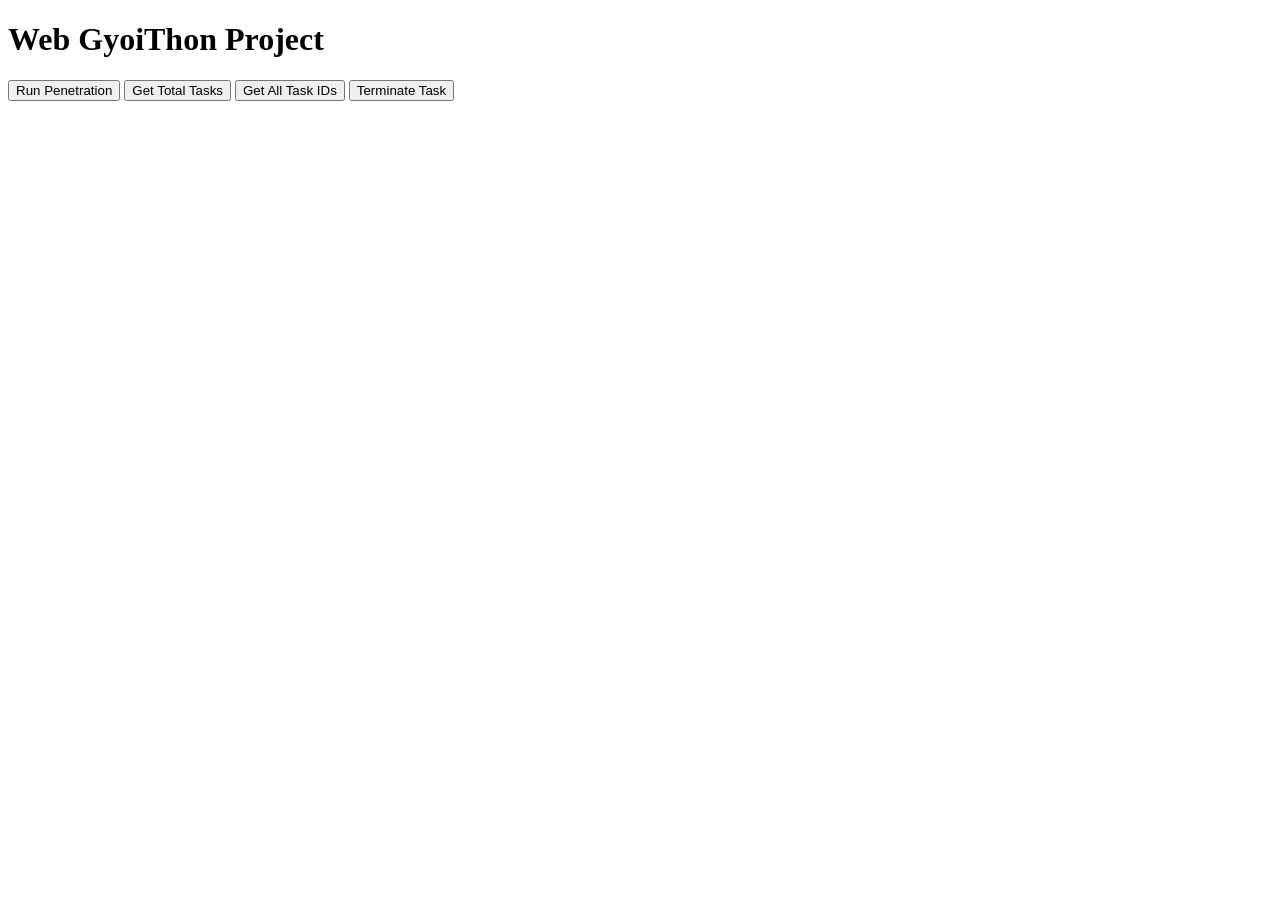
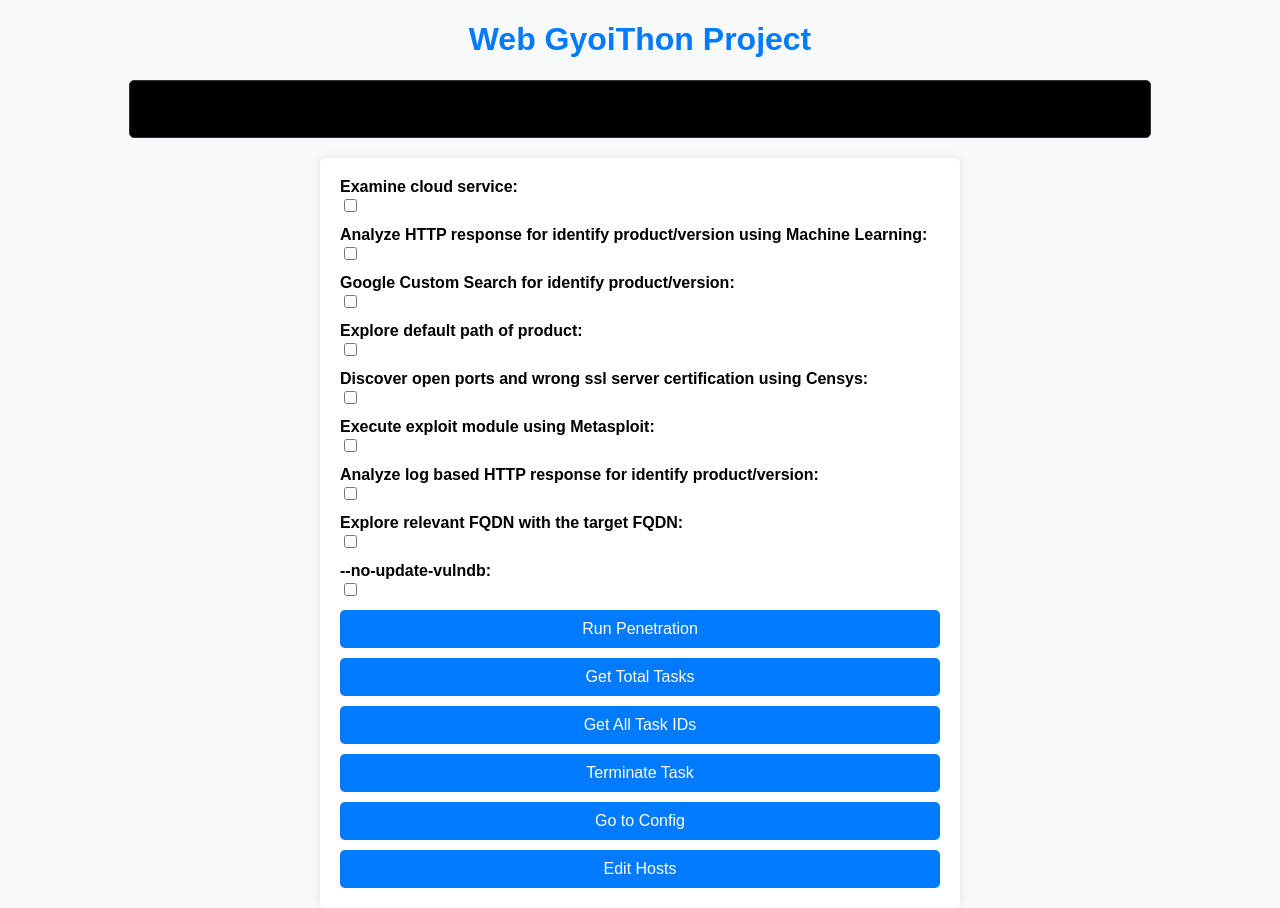
Before and after one commit to TheCoderAlex/WebPenetration, a Flask app: page / in a window 1280 px wide. Before the commit the page ends 101 px from the top, so only its background shows below. Run offline with Flask 3, Linux system fonts and the light colour scheme.

Commit message:
add api: config param hosts

```diff
--- a/app/api/__init__.py
+++ b/app/api/__init__.py
@@ -4,3 +4,5 @@ api = Blueprint('api', __name__)
 
 from app.api import ping
 from app.api import tasks
+from app.api import config
+from app.api import hosts
--- a/app/templates/index.html
+++ b/app/templates/index.html
@@ -1,10 +1,80 @@
-<!-- templates/index.html -->
-
 <!DOCTYPE html>
 <html>
 <head>
-    <title>Hack the CIA</title>
+    <meta name="viewport" content="width=device-width, initial-scale=1.0">
+    <title>Web GyoiThon Project</title>
     <style>
+        body {
+            font-family: Arial, sans-serif;
+            background-color: #f8f9fa;
+            margin: 0;
+            padding: 0;
+        }
+
+        h1 {
+            text-align: center;
+            color: #007bff;
+        }
+
+        .container {
+            max-width: 600px;
+            margin: 0 auto;
+            padding: 20px;
+            background-color: #fff;
+            border-radius: 5px;
+            box-shadow: 0 0 10px rgba(0, 0, 0, 0.1);
+        }
+
+        .form-group {
+            margin-bottom: 15px;
+        }
+
+        label {
+            display: block;
+            font-weight: bold;
+        }
+
+        input[type="checkbox"] {
+            margin-right: 5px;
+        }
+
+        button {
+            display: block;
+            width: 100%;
+            padding: 10px;
+            margin-top: 10px;
+            border: none;
+            background-color: #007bff;
+            color: #fff;
+            font-size: 16px;
+            cursor: pointer;
+            border-radius: 5px;
+        }
+
+        button:hover {
+            background-color: #0056b3;
+        }
+
+        #output-container {
+            margin-bottom: 20px;
+            padding: 10px;
+            background-color: #000;
+            border: 1px solid #333;
+            border-radius: 5px;
+            overflow-y: auto;
+            width: calc(100vw - 40px); /* Make the output container almost as wide as the screen */
+            max-width: 1000px; /* Limit maximum width for better readability */
+            margin-left: auto; /* Center the output container */
+            margin-right: auto;
+        }
+
+        pre {
+            white-space: pre-wrap;
+            color: #00ff00; /* Change font color to green */
+            font-family: "Courier New", Courier, monospace; /* Use monospace font */
+            margin: 0; /* Remove default margins */
+        }
+
         .ansi30 { color: #000000; }
         .ansi31 { color: #FF0000; }
         .ansi32 { color: #00FF00; }
@@ -27,24 +97,89 @@
             overflow-y: auto; /* 添加垂直滚动条 */
             white-space: pre-line; /* 保留换行符 */
         }
+
+        .form-group {
+            margin-bottom: 10px;
+        }
     </style>
 </head>
 <body>
     <h1>Web GyoiThon Project</h1>
-    <button onclick="runTask()">Run Penetration</button>
-    <button onclick="getTotalTasks()">Get Total Tasks</button>
-    <button onclick="getAllTaskIds()">Get All Task IDs</button>
-    <button onclick="terminateTask()">Terminate Task</button>
+
     <div id="output-container">
             <pre id="output"></pre>
     </div>
 
+    <div class="container">
+        <form id="parameter-form">
+        <div class="form-group">
+            <label for="s">Examine cloud service:</label>
+            <input type="checkbox" id="s" name="s">
+        </div>
+        <div class="form-group">
+            <label for="m">Analyze HTTP response for identify product/version using Machine Learning:</label>
+            <input type="checkbox" id="m" name="m">
+        </div>
+        <div class="form-group">
+            <label for="g">Google Custom Search for identify product/version:</label>
+            <input type="checkbox" id="g" name="g">
+        </div>
+        <div class="form-group">
+            <label for="e">Explore default path of product:</label>
+            <input type="checkbox" id="e" name="e">
+        </div>
+        <div class="form-group">
+            <label for="c">Discover open ports and wrong ssl server certification using Censys:</label>
+            <input type="checkbox" id="c" name="c">
+        </div>
+        <div class="form-group">
+            <label for="p">Execute exploit module using Metasploit:</label>
+            <input type="checkbox" id="p" name="p">
+        </div>
+        <div class="form-group">
+            <label for="l">Analyze log based HTTP response for identify product/version:</label>
+            <input type="checkbox" id="l" name="l">
+        </div>
+        <div class="form-group">
+            <label for="i">Explore relevant FQDN with the target FQDN:</label>
+            <input type="checkbox" id="i" name="i">
+        </div>
+        <div class="form-group">
+            <label for="no-update-vulndb">--no-update-vulndb:</label>
+            <input type="checkbox" id="no-update-vulndb" name="no-update-vulndb">
+        </div>
+        <button type="submit">Run Penetration</button>
+    </form>
+    <button onclick="getTotalTasks()">Get Total Tasks</button>
+    <button onclick="getAllTaskIds()">Get All Task IDs</button>
+    <button onclick="terminateTask()">Terminate Task</button>
+    <button onclick="window.location.href = 'config';">Go to Config</button>
+    <button onclick="window.location.href = 'edit_hosts';">Edit Hosts</button>
+
+
+    </div>
     <script src="https://code.jquery.com/jquery-3.6.0.min.js"></script>
     <script>
         let intervalId;
 
-        function runTask() {
-            $.post('/api/start_task', function(taskId) {
+        $('#parameter-form').submit(function(event) {
+            event.preventDefault();
+            let parameters = {};
+            $('#parameter-form input[type="checkbox"]').each(function() {
+                parameters[$(this).attr('name')] = $(this).is(':checked') ? 'true' : 'false';
+            });
+            runTask(parameters);
+        });
+
+        function runTask(parameters) {
+            $.ajax({
+                url: '/api/start_task',
+                type: 'POST',
+                contentType: 'application/json',
+                data: JSON.stringify(parameters),
+                dataType: 'json',
+                success: function(response) {
+                    const taskId = response.task_id;
                     intervalId = setInterval(function() {
                         $.get('/api/task_status/' + taskId, function(data) {
                             $('#output').html(data);
@@ -54,8 +189,13 @@
                             $('#output-container').scrollTop($('#output-container')[0].scrollHeight); // 滚动到底部
                         });
                     }, 1000);
+                },
+                error: function(xhr, status, error) {
+                    alert('Failed to start task: ' + error);
+                }
             });
         }
+
 
         function getTotalTasks() {
             $.get('/api/total_tasks', function(data) {
--- a/app/views/__init__.py
+++ b/app/views/__init__.py
@@ -3,3 +3,5 @@ from flask import Blueprint
 views = Blueprint('views', __name__)
 
 from app.views import index
+from app.views import config
+from app.views import hosts
```
Also changed, not shown: app/api/config.py (added, +25 -0 lines), app/api/hosts.py (added, +23 -0 lines), app/api/tasks.py (+20 -6 lines), app/templates/config.html (added, +58 -0 lines), app/templates/edit_hosts.html (added, +93 -0 lines), app/views/config.py (added, +21 -0 lines), app/views/hosts.py (added, +7 -0 lines), 3 other files. Lines whose indentation alone changed are shown as unchanged.
